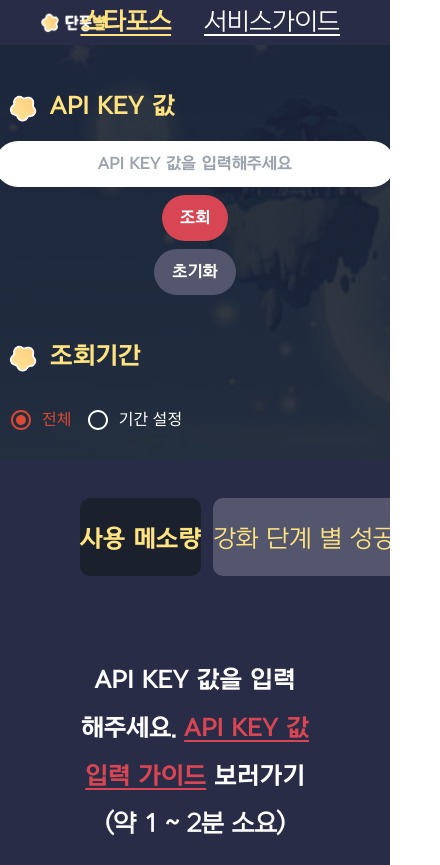
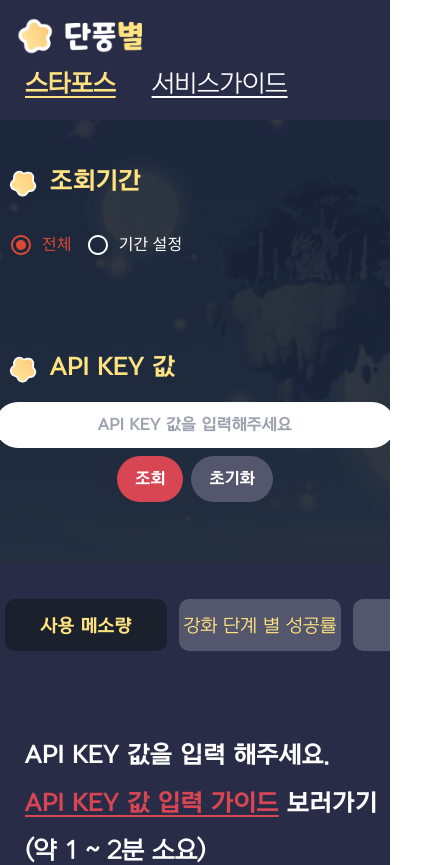
Before and after one commit to Amjong/bossMaple, a React (Create React App) app: page / in a window 390 px wide. Shown: the top 865 px of the page, 440 px wide, since content can reach past the window. Built offline with nearby package versions, Linux system fonts and the light colour scheme.

Commit message:
Apply responsive design (mobile 480px)

```diff
--- a/src/App.js
+++ b/src/App.js
@@ -25,7 +25,11 @@ const router = createBrowserRouter([
 ]);
 
 function App() {
-  return <RouterProvider router={router} />;
+  return (
+    <div className=''>
+      <RouterProvider router={router}></RouterProvider>
+    </div>
+  );
 }
 
 export default App;
--- a/src/components/ApiKeyInputPanel.jsx
+++ b/src/components/ApiKeyInputPanel.jsx
@@ -96,20 +96,26 @@ export default function ApiKeyInputPanel() {
   return (
     <div className='mb-10 w-full'>
       <StarTextArea text='API KEY 값' />
-      <div className='flex flex-col sm:flex-row gap-2 items-center mt-3 w-full shrink'>
+      <div className='flex flex-row sm:flex-col gap-2 items-center mt-3 w-full shrink'>
         <input
           placeholder='API KEY 값을 입력해주세요'
           value={text}
           onChange={handleChange}
           type='password'
-          className='xl:w-3/5 w-4/5 min-w-[400px] h-[46px] max-w-[1000px] bg-white rounded-[30px] focus:outline-n1 text-center'
+          className='xl:w-3/5 w-4/5 min-w-[400px] h-[46px] max-w-[1200px] bg-white rounded-[30px] focus:outline-n1 text-center'
         />
-        <MasterPrimaryButton
-          text='조회'
-          onClick={() => onClickSubmit(text)}
-          color='r2'
-        />
-        <MasterPrimaryButton text='초기화' onClick={onClickReset} color='n2' />
+        <div className='flex flex-row gap-2 items-center'>
+          <MasterPrimaryButton
+            text='조회'
+            onClick={() => onClickSubmit(text)}
+            color='r2'
+          />
+          <MasterPrimaryButton
+            text='초기화'
+            onClick={onClickReset}
+            color='n2'
+          />
+        </div>
       </div>
     </div>
   );
--- a/src/components/ContentPanel.jsx
+++ b/src/components/ContentPanel.jsx
@@ -41,8 +41,8 @@ export default function ContentPanel() {
           </div>
         )}
         {!isLoading && starforceInfoArray.length === 0 ? (
-          <div className='text-xl font-bold text-center text-white mt-20'>
-            API KEY 값을 입력 해주세요.{' '}
+          <div className='text-xl font-bold text-center sm:text-start sm:mx-5 text-white mt-20'>
+            API KEY 값을 입력 해주세요. <br className='hidden sm:inline' />
             <Link to='/guide' className='text-r2 underline underline-offset-4'>
               API KEY 값 입력 가이드
             </Link>{' '}
--- a/src/components/Navbar.jsx
+++ b/src/components/Navbar.jsx
@@ -5,14 +5,13 @@ import { useState } from 'react';
 export default function Navbar() {
   const [menu, setMenu] = useState(0);
   return (
-    <header className='flex w-full bg-n1 items-center z-10 h-[45px]'>
-      <div className='ml-10'>
+    <header className='flex sm:flex-col w-full bg-n1 items-center sm:items-start z-10 h-[45px] sm:h-[120px]'>
+      <div className='ml-10 sm:m-4'>
         <Link to='/'>
-          <img src={logoSrc} alt='logo' className='w-[126px] h-4/5' />
+          <img src={logoSrc} alt='logo' className='w-[126px] h-4/5 sm:h-full' />
         </Link>
       </div>
-      <div className='flex w-full items-center justify-end gap-[36px] pl-[25px] pr-0 py-0 relative translate-x-[-50px]'>
-        <div className='inline-flex items-center justify-end gap-[33px] relative flex-[0_0_auto]'>
+      <div className='flex w-full items-center justify-end sm:justify-start gap-[36px] pl-[25px] pr-0 py-0 relative translate-x-[-50px] sm:translate-x-[0px]'>
         <div
           className={`font-regular ${
             menu === 0 ? 'text-y4 font-extrabold ' : 'text-white font-medium '
@@ -40,7 +39,6 @@ export default function Navbar() {
           </Link>
         </div>
       </div>
-      </div>
     </header>
   );
 }
--- a/src/components/PeriodSelectPanel.jsx
+++ b/src/components/PeriodSelectPanel.jsx
@@ -62,7 +62,7 @@ export default function PeriodSelectPanel() {
   return (
     <div>
       <StarTextArea text='조회기간' />
-      <div className='flex flex-col translate-x-[11px] mt-5 sm:flex-row flex-wrap'>
+      <div className='flex flex-row translate-x-[11px] mt-5 sm:flex-col flex-wrap'>
         <div className='min-x-[182px]'>
           <RadioBtns onSelect={onSelect} />
         </div>
--- a/src/components/page/Home.jsx
+++ b/src/components/page/Home.jsx
@@ -52,19 +52,23 @@ export default function Home() {
                   label='searchArea'
                   className='flex bg-custom bg-fixed bg-cover w-full pb-5'
                 >
-                  <div className='pt-10 pl-10 pr-10 min-w-[400px] sm:block hidden ml-10'>
+                  <div className='pt-10 pl-10 pr-10 min-w-[400px] sm:hidden block ml-10'>
                     <AvatarPanel />
                   </div>
-                  <div className='flex flex-col mt-10 w-full'>
-                    <ApiKeyInputPanel />
-                    <PeriodSelectPanel />
+                  <div className='flex flex-col mt-10 w-full sm:flex-col-reverse'>
+                    <div>
+                      <ApiKeyInputPanel />
+                    </div>
+                    <div className='sm:mb-20'>
+                      <PeriodSelectPanel />
+                    </div>
                   </div>
                 </section>
                 <section
                   label='contentArea'
-                  className='overflow-y-auto bg-n1 h-full w-full flex flex-col '
+                  className='overflow-auto bg-n1 min-w-[1440px] flex flex-col'
                 >
-                  <div className='px-[80px] py-[36.96px] h-[1500px] w-full'>
+                  <div className='px-[80px] sm:px-[5px] py-[36.96px] h-[1500px] w-full'>
                     <ContentPanel />
                   </div>
                 </section>
--- a/src/components/page/Root.jsx
+++ b/src/components/page/Root.jsx
@@ -4,7 +4,7 @@ import Footer from '../Footer';
 
 export default function Root() {
   return (
-    <div className='leading-loose'>
+    <div className='leading-loose overflow-hidden'>
       <Navbar />
       <Outlet />
       <Footer />
--- a/src/components/ui/TapBtn.jsx
+++ b/src/components/ui/TapBtn.jsx
@@ -3,7 +3,7 @@ export default function TapBtn({ handleClick, isSelected, text }) {
   const font = isSelected ? 'font-bold' : 'font-regular';
   return (
     <div
-      className={`${color} ${font} flex items-center justify-center text-y4 rounded-[10px] w-[243px] h-[78px] text-center whitespace-nowrap cursor-pointer text-xl pt-1`}
+      className={`${color} ${font} flex items-center justify-center text-y4 rounded-[10px] w-[243px] h-[78px] sm:w-[162px] sm:h-[52px] sm:text-[18px] text-center whitespace-nowrap cursor-pointer text-xl pt-1`}
       onClick={handleClick}
     >
       {text}
--- a/tailwind.config.js
+++ b/tailwind.config.js
@@ -1,4 +1,5 @@
 const { searchBgSrc } = require('./src/data/image/encodedImage');
+const defaultTheme = require('tailwindcss/defaultTheme');
 
 /** @type {import('tailwindcss').Config} */
 module.exports = {
@@ -8,6 +9,11 @@ module.exports = {
     './src/**/*.{js,ts,jsx,tsx,mdx}',
   ],
   theme: {
+    screens: {
+      ...defaultTheme.screens,
+      sm: { max: '480px' },
+      // => @media (max-width: 480px) { ... }
+    },
     extend: {
       fontSize: {
         '3xl': '48px',
```
Lines whose indentation alone changed are shown as unchanged.
